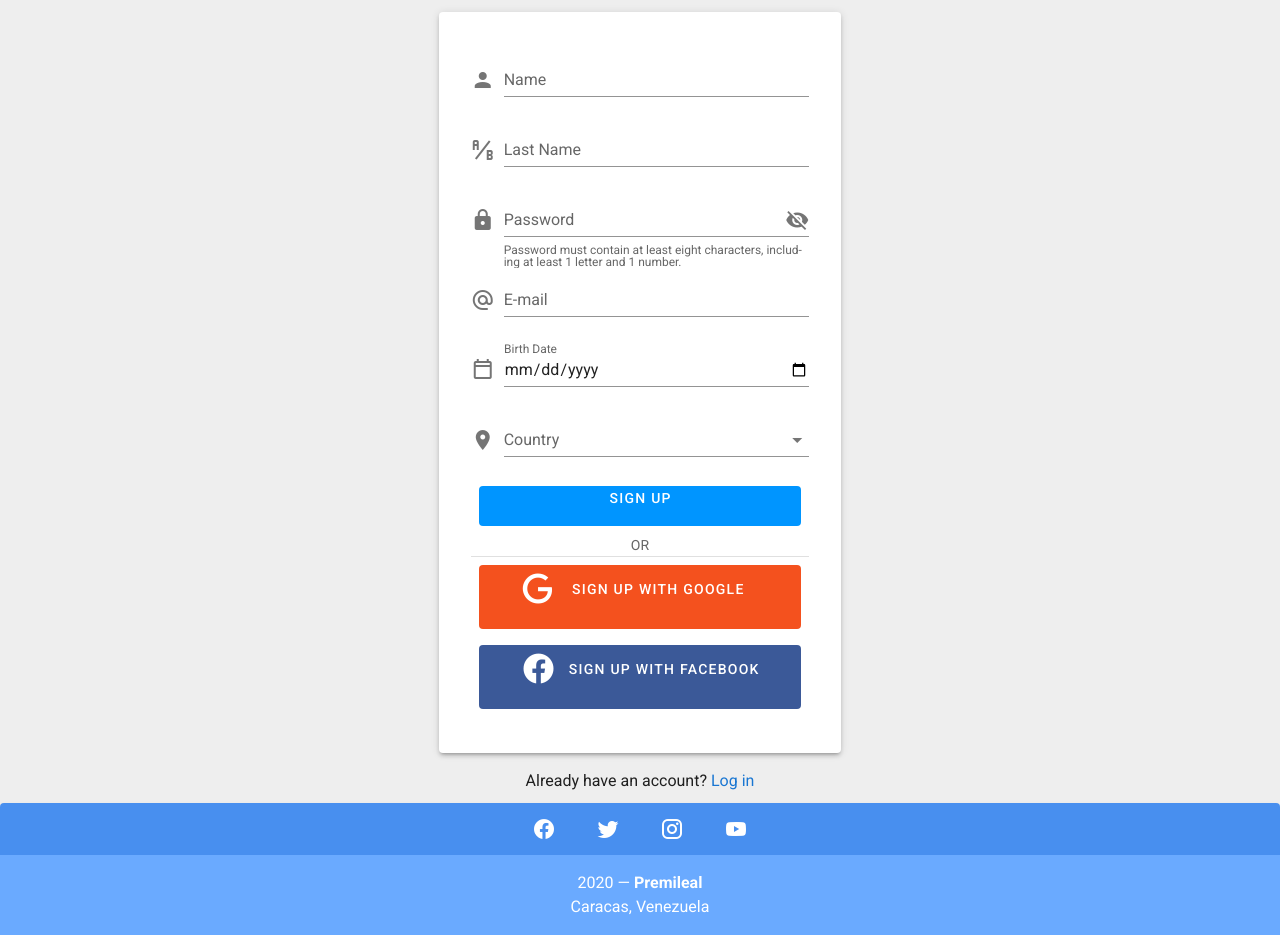
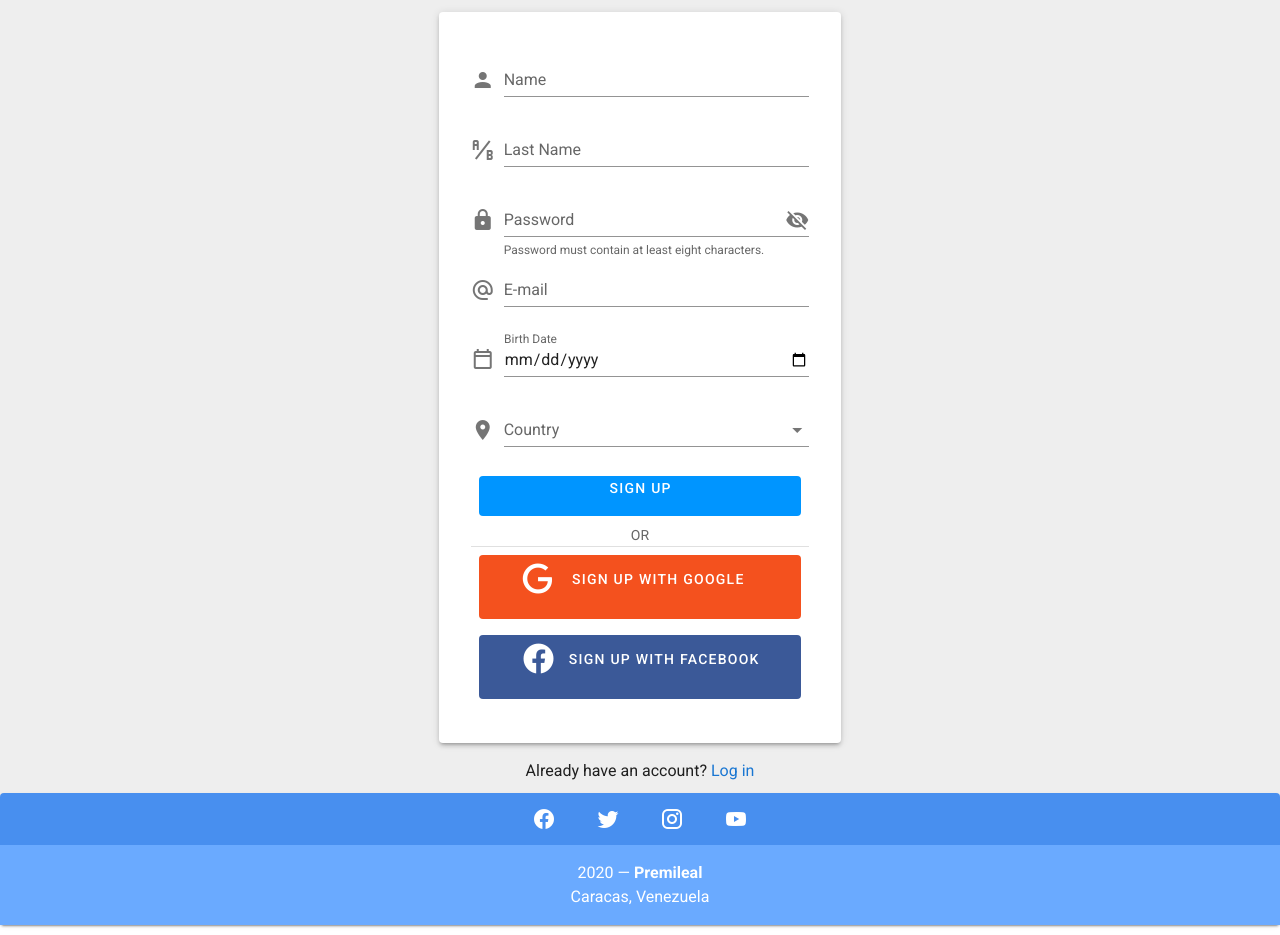
Before and after one commit to RafaelMendezUCAB/client-premileal, a Vue app: page /signup in a window 1280 px wide. Built offline with nearby package versions, Linux system fonts and the light colour scheme; no server answers.

Commit message:
FASE1-001: Agregado Validacion de los campos del formulario y correcciones en la vista

```diff
--- a/src/views/signup/Signup.vue
+++ b/src/views/signup/Signup.vue
@@ -28,7 +28,9 @@
                         width="450px">
 
                         <v-card-text>
-                            <v-form>
+                            <v-form
+                                ref="form"
+                            >
                                 <form v-on:submit="createUser">
                                     <v-text-field
                                         v-model="userData.name"
@@ -50,7 +52,7 @@
                                         prepend-icon= "mdi-lock"
                                         label="Password"
                                         :type= "showPassword1 ? 'text' : 'password'"
-                                        hint="Password must contain at least eight characters, including at least 1 letter and 1 number."
+                                        hint="Password must contain at least eight characters."
                                         persistent-hint
                                         :append-icon= "showPassword1 ? 'mdi-eye' : 'mdi-eye-off'"
                                         :rules="[rules.password]"
@@ -68,7 +70,8 @@
                                         v-model="userData.birthdate"
                                         prepend-icon= "mdi-calendar-blank-outline"
                                         label="Birth Date"
-                                        type="date">
+                                        type="date"
+                                        :rules="[rules.required]">
                                     </v-text-field>
 
                                     <v-autocomplete
@@ -166,12 +169,11 @@ export default class Signup extends Vue{
                         pattern.test(value) ||"Only alphabet characters allowed"
                     )
                 },
-                // counter: (value: any) => value.lenght <= 20 || 'Max 20 characters',
                 password: (value: string) => {
-                    const pattern = /^(?=.*[a-z])(?=.*[0-9])(?=.{8,})/;
+                    const pattern = /(?=.{8,})/;
                     return (
                         pattern.test(value) ||
-                        "Password must contain at least eight characters, including at least 1 letter and 1 number.");
+                        "Password must contain at least eight characters.");
                 },
                 email: (value: string) => {
                     const pattern = /^(([^<>()\]\\.,;:\s@"]+(\.[^<>()\\.,;:\s@"]+)*)|(".+"))@((\[[0-9]{1,3}\.[0-9]{1,3}\.[0-9]{1,3}\.[0-9]{1,3}\])|(([a-zA-Z\-0-9]+\.)+[a-zA-Z]{2,}))$/;
@@ -198,24 +200,24 @@ export default class Signup extends Vue{
         if ((this.$refs.form as Vue & { validate: () => boolean }).validate() && this.userData.type === 'No Federado' ){
           this.serverResponse = await userService.login(this.userData.email, this.userData.password);
 
-    }}
+    }
 
-    //     else if (this.userData.type !== 'No Federado'){
+        else if (this.userData.type !== 'No Federado'){
 
-    //         this.serverResponse = await userService.socialLogin(this.userData.email, this.userData.type);
-    //         if(this.serverResponse.data.length === 0){
+            this.serverResponse = await userService.socialLogin(this.userData.email, this.userData.type);
+            if(this.serverResponse.data.length === 0){
 
-    //             this.serverResponse = await userService.signUp(this.userData);
+                this.serverResponse = await userService.signUp(this.userData);
 
-    //         }
-    //         // this.assignUserData()
-    //     }
-    // }
+            }
+            this.assignUserData()
+        }
+    }
 
-    // assignUserData(){
-    //     this.$store.dispatch('user/setSessionStatus', true);
-    //     this.$router.push({ name: 'home'});
-    // }
+    assignUserData(){
+        this.$store.dispatch('user/setSessionStatus', true);
+        this.$router.push({ name: 'home'});
+    }
 
     accessGoogle(){
       fa.signInWithPopup(providerGoogle).then(result =>{
@@ -248,7 +250,8 @@ export default class Signup extends Vue{
         password :'',
         image : '',
         email : '',
-        birthdate : '01/01/1991',
+        birthdate : '',
+        // '01/01/1991',
         type: 'No Federado',
         placeID: ''
     };
```
